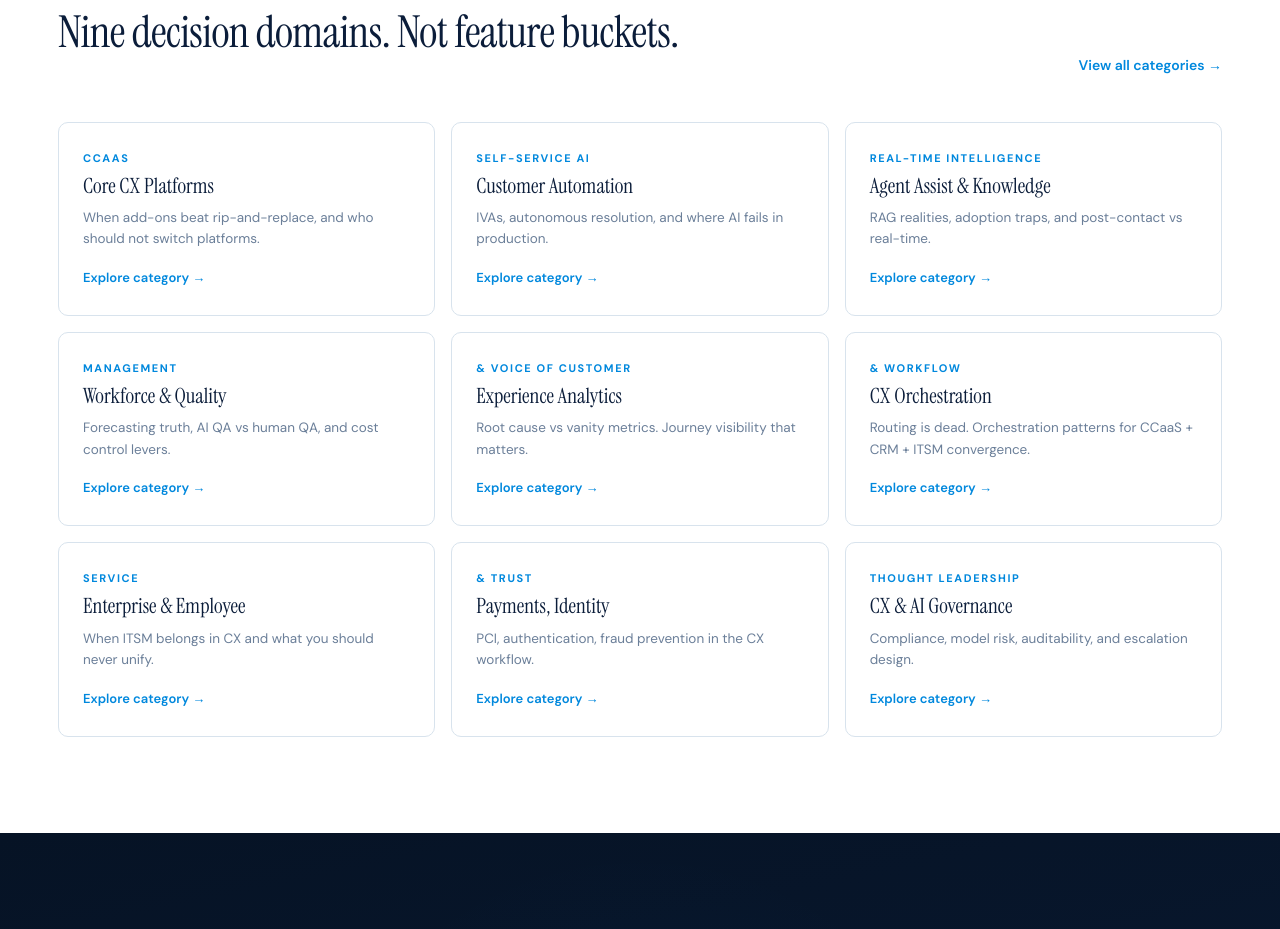
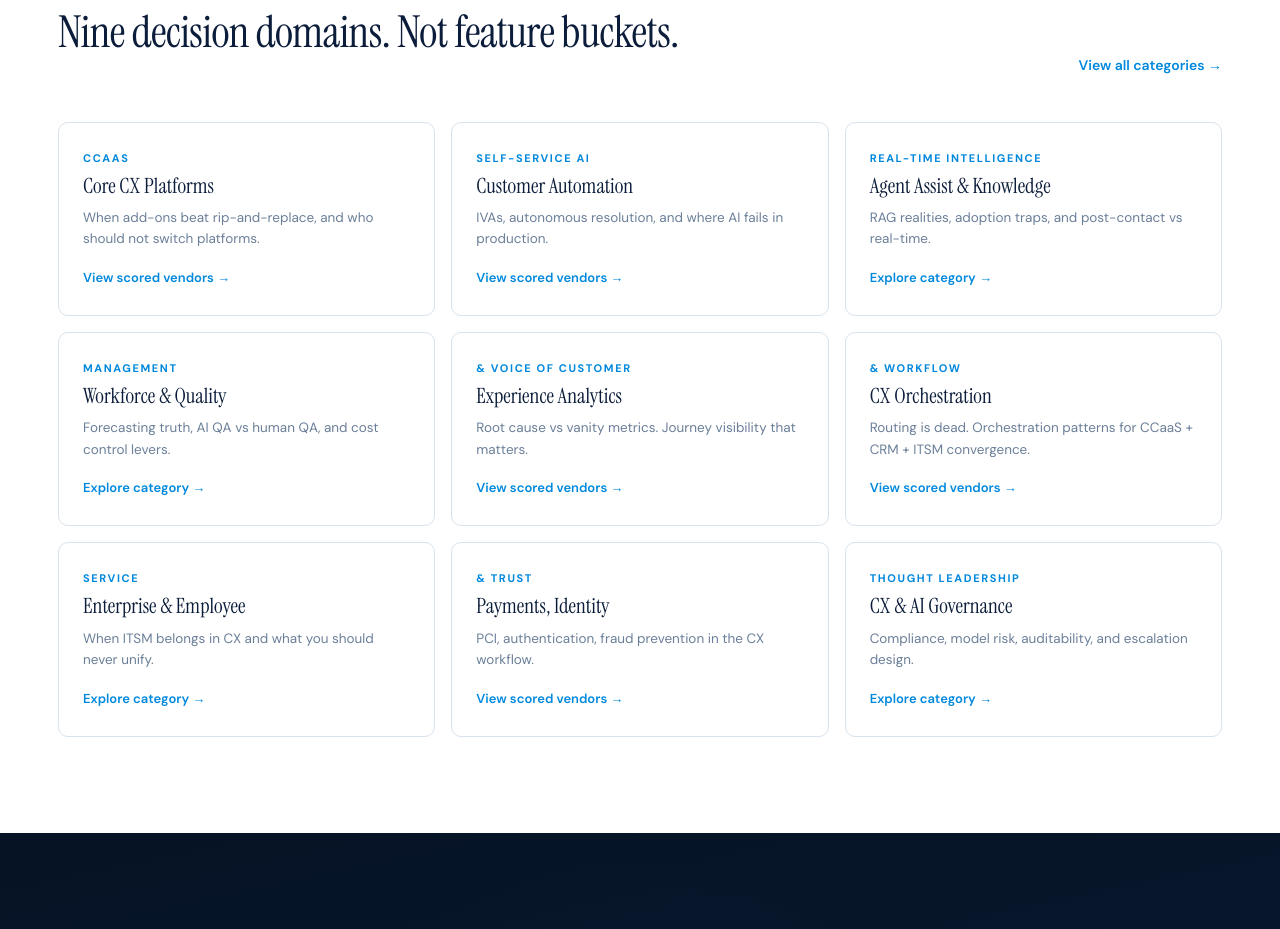
Before and after one commit to thomasbakerj-lgtm/CENTER-OF-CX, a React (Vite) app: page / in a window 1280 px wide. Shown: the part 1620-2549 px from the top of the page. Built offline with nearby package versions, Linux system fonts and the light colour scheme.

Commit message:
Update Homepage.jsx

```diff
--- a/Homepage.jsx
+++ b/Homepage.jsx
@@ -195,14 +195,14 @@ function WhyNow() {
 // ─── PLATFORMS & TECH ────────────────────────────────
 function Platforms() {
   const cats = [
-    { t: "Core CX Platforms", s: "CCaaS", d: "When add-ons beat rip-and-replace, and who should not switch platforms." },
-    { t: "Customer Automation", s: "Self-Service AI", d: "IVAs, autonomous resolution, and where AI fails in production." },
+    { t: "Core CX Platforms", s: "CCaaS", d: "When add-ons beat rip-and-replace, and who should not switch platforms.", h: "/vendors/ccaas" },
+    { t: "Customer Automation", s: "Self-Service AI", d: "IVAs, autonomous resolution, and where AI fails in production.", h: "/vendors/iva" },
     { t: "Agent Assist & Knowledge", s: "Real-time Intelligence", d: "RAG realities, adoption traps, and post-contact vs real-time." },
     { t: "Workforce & Quality", s: "Management", d: "Forecasting truth, AI QA vs human QA, and cost control levers." },
-    { t: "Experience Analytics", s: "& Voice of Customer", d: "Root cause vs vanity metrics. Journey visibility that matters." },
-    { t: "CX Orchestration", s: "& Workflow", d: "Routing is dead. Orchestration patterns for CCaaS + CRM + ITSM convergence." },
+    { t: "Experience Analytics", s: "& Voice of Customer", d: "Root cause vs vanity metrics. Journey visibility that matters.", h: "/vendors/analytics" },
+    { t: "CX Orchestration", s: "& Workflow", d: "Routing is dead. Orchestration patterns for CCaaS + CRM + ITSM convergence.", h: "/vendors/acd-routing" },
     { t: "Enterprise & Employee", s: "Service", d: "When ITSM belongs in CX and what you should never unify." },
-    { t: "Payments, Identity", s: "& Trust", d: "PCI, authentication, fraud prevention in the CX workflow." },
+    { t: "Payments, Identity", s: "& Trust", d: "PCI, authentication, fraud prevention in the CX workflow.", h: "/vendors/payments" },
     { t: "CX & AI Governance", s: "Thought Leadership", d: "Compliance, model risk, auditability, and escalation design." },
   ];
   return (
@@ -220,14 +220,14 @@ function Platforms() {
         <div style={{ display: "grid", gridTemplateColumns: "repeat(auto-fill, minmax(330px, 1fr))", gap: 16 }}>
           {cats.map((c, i) => (
             <FadeIn key={i} delay={i * 0.04}>
-              <div style={{ border: `1px solid ${BORDER}`, borderRadius: 10, padding: "28px 24px", cursor: "pointer", transition: "all 0.22s", background: "#fff" }}
+              <a href={c.h || "/platforms-and-tech"} style={{ display: "block", border: `1px solid ${BORDER}`, borderRadius: 10, padding: "28px 24px", cursor: "pointer", transition: "all 0.22s", background: "#fff", textDecoration: "none", color: "inherit" }}
                 onMouseOver={e => { e.currentTarget.style.borderColor = ELECTRIC; e.currentTarget.style.transform = "translateY(-2px)"; e.currentTarget.style.boxShadow = "0 8px 28px rgba(0,136,221,0.08)"; }}
                 onMouseOut={e => { e.currentTarget.style.borderColor = BORDER; e.currentTarget.style.transform = "translateY(0)"; e.currentTarget.style.boxShadow = "none"; }}>
                 <div style={{ fontSize: 11, fontWeight: 700, color: ELECTRIC, letterSpacing: 1.6, textTransform: "uppercase", marginBottom: 8 }}>{c.s}</div>
                 <h3 style={{ fontFamily: "'Instrument Serif', Georgia, serif", fontSize: 21, fontWeight: 400, color: NAVY, margin: "0 0 8px", lineHeight: 1.25 }}>{c.t}</h3>
                 <p style={{ fontSize: 13.5, color: MUTED, lineHeight: 1.6, margin: "0 0 16px" }}>{c.d}</p>
-                <span style={{ fontSize: 13, fontWeight: 600, color: ELECTRIC }}>Explore category →</span>
-              </div>
+                <span style={{ fontSize: 13, fontWeight: 600, color: ELECTRIC }}>{c.h ? "View scored vendors →" : "Explore category →"}</span>
+              </a>
             </FadeIn>
           ))}
         </div>
```
